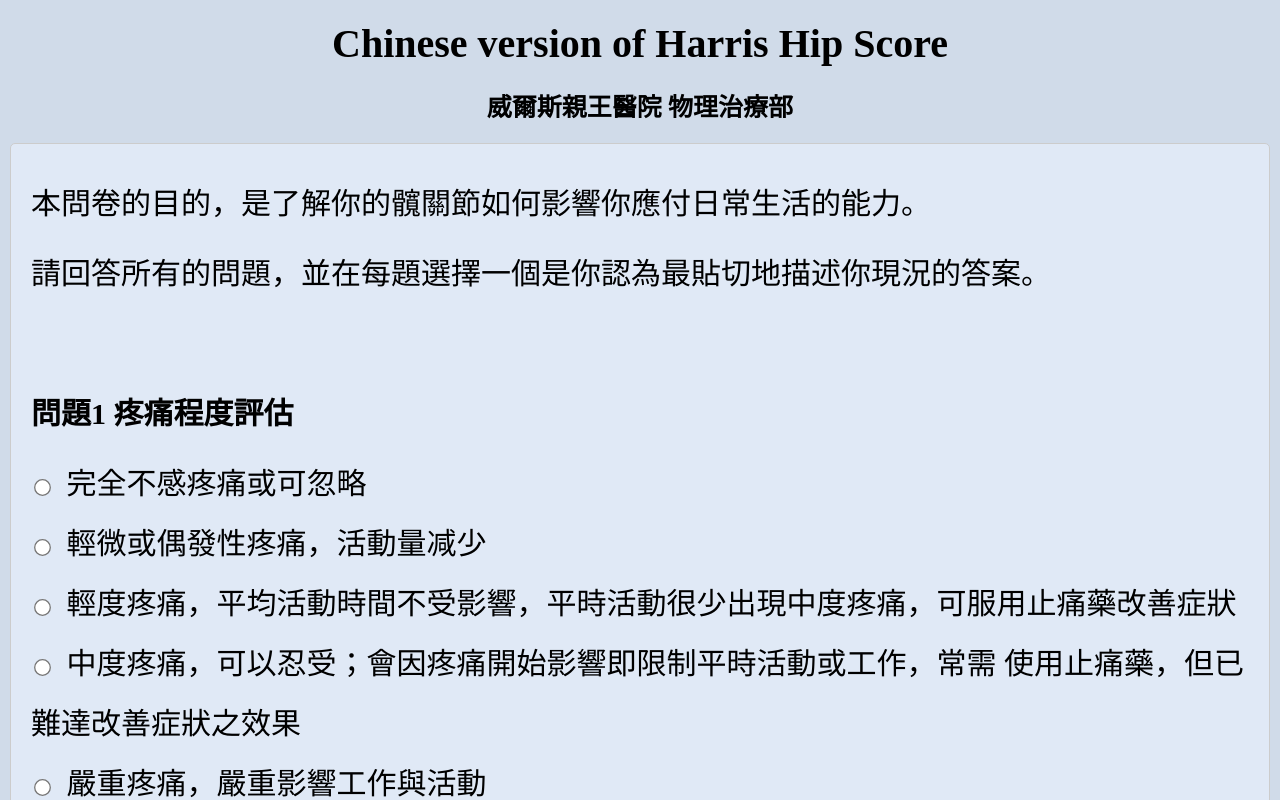
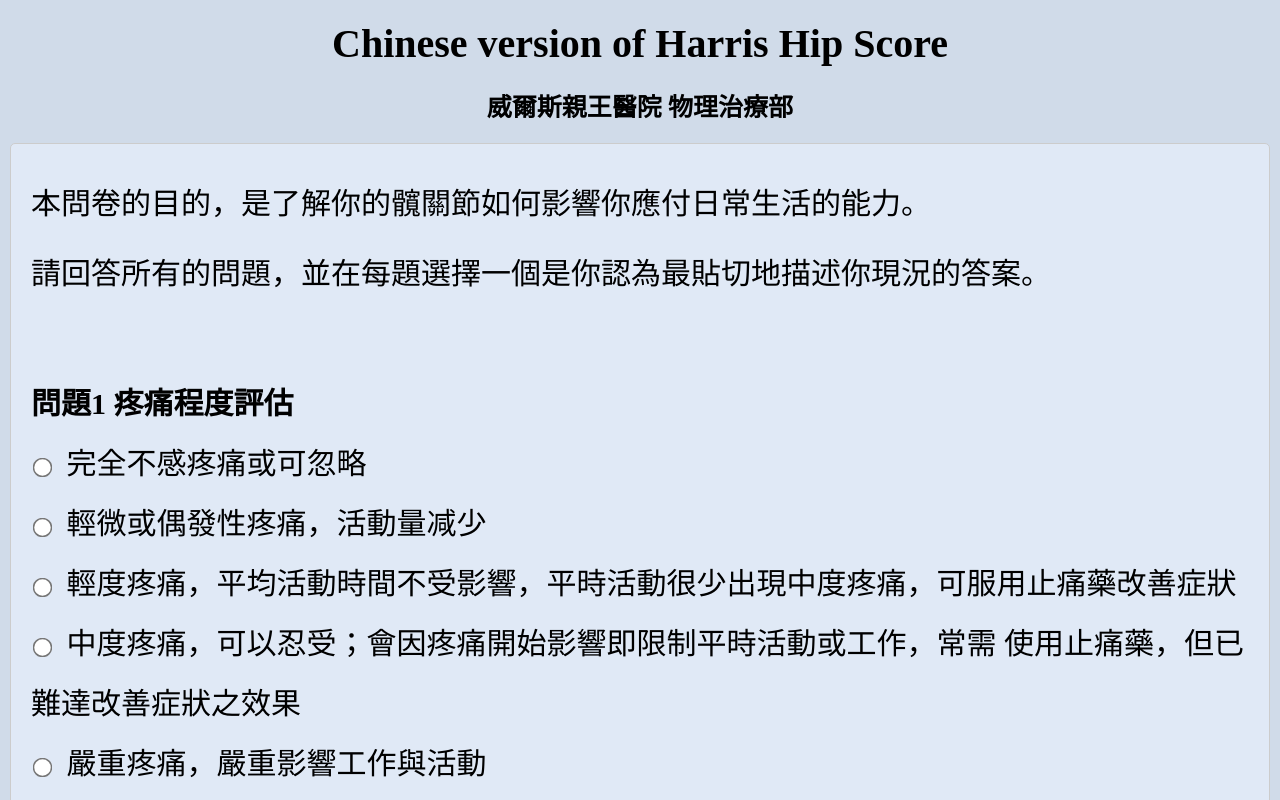
Before and after one commit to MatthewTse2011/HarrisHipScore, a plain HTML site: page index.html in a window 1280 px wide. Shown: the top 800 px of the page. Drawn offline with Linux system fonts and the light colour scheme.

Commit message:
Update index.html

```diff
--- a/index.html
+++ b/index.html
@@ -69,10 +69,9 @@
 		margin-bottom: 10px;
 		}
 
-
 		input[type="radio"] {
 		margin-right: 10px;
-		transform: scale(1.3);
+		transform: scale(1.5);
 		}
 
 		input[type="radio"]:last-child {
@@ -224,7 +223,8 @@
 
 		<p>請回答所有的問題，並在每題選擇一個是你認為最貼切地描述你現況的答案。</p>
         <br>
-			<p><strong>問題1   疼痛程度評估</strong></p>
+			<strong>問題1   疼痛程度評估</strong>
+            <br>
 			<input type="radio" name="section1" value="44" class="score"> 完全不感疼痛或可忽略
             <br>
 			<input type="radio" name="section1" value="40" class="score"> 輕微或偶發性疼痛，活動量减少
```
